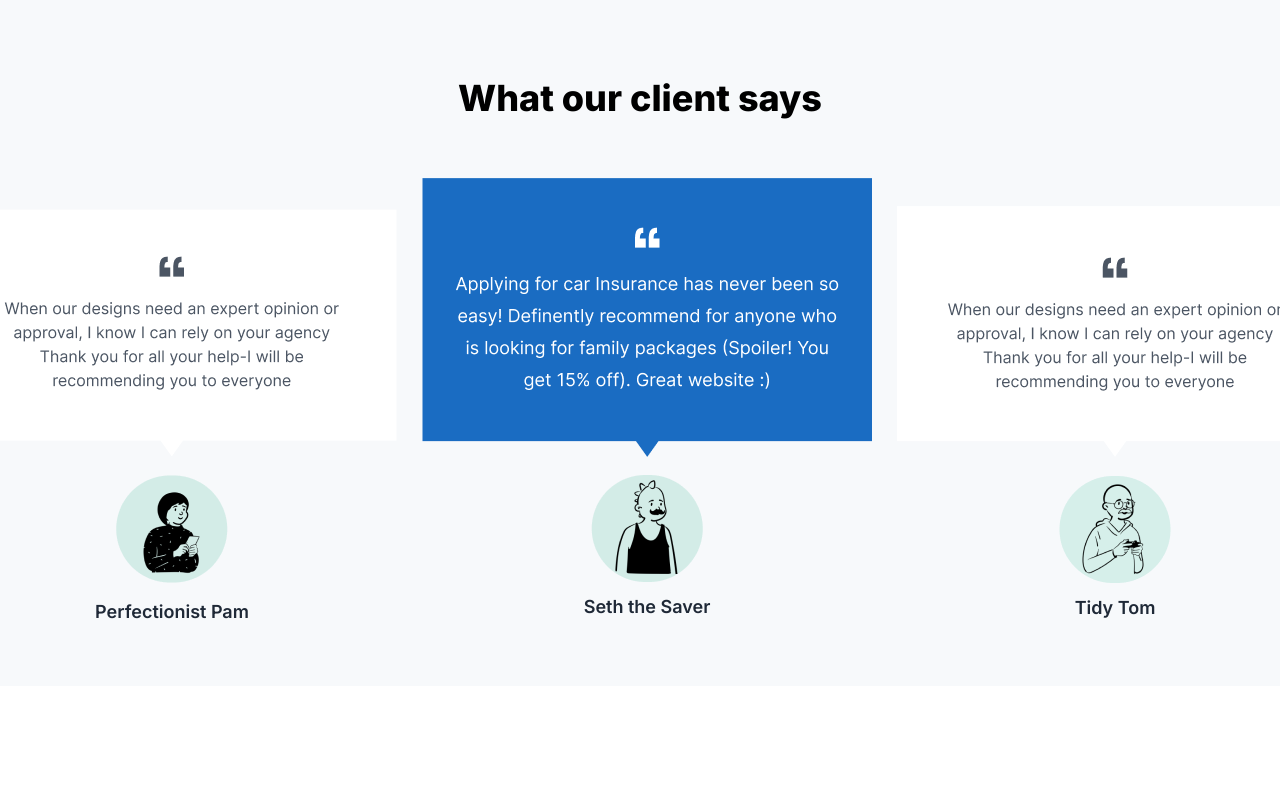
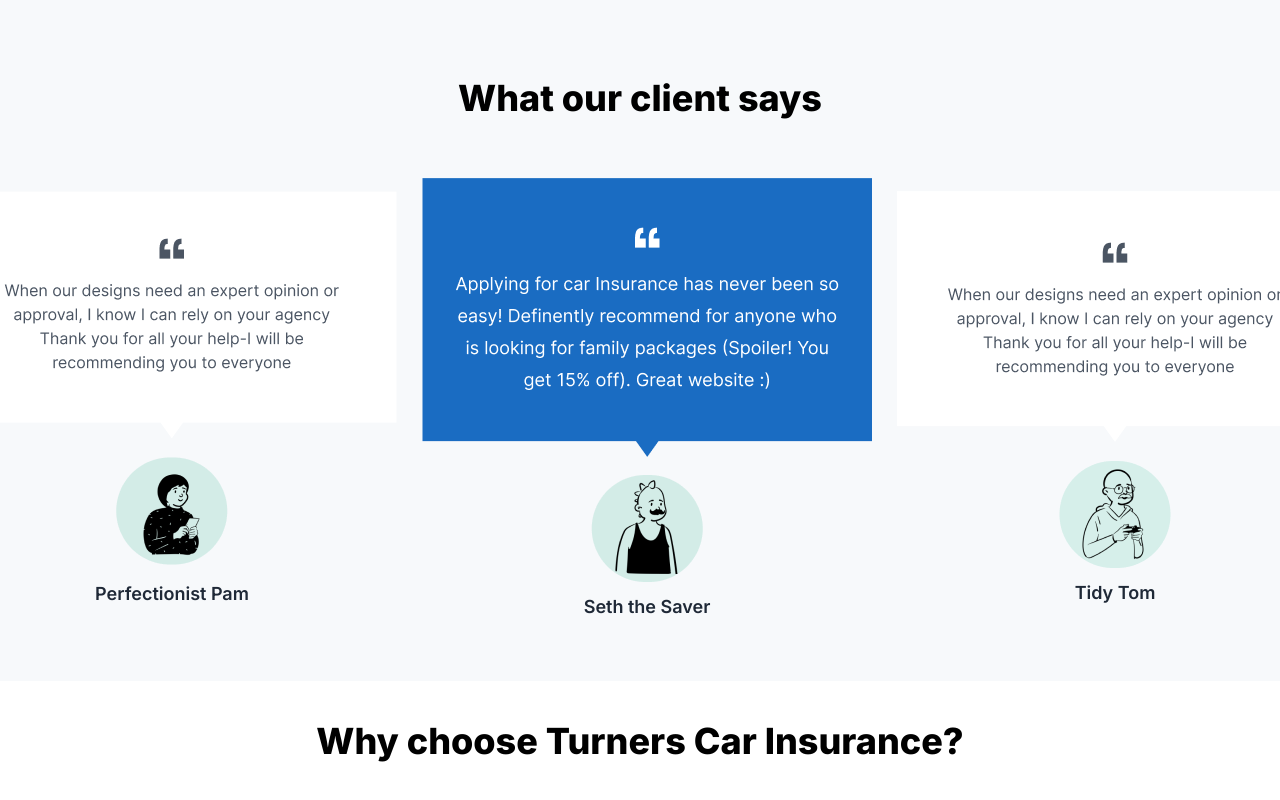
Before and after one commit to SewinaCode/mission5-dream-team, a React (Create React App) app: page / in a window 1280 px wide. Shown: the part 4507-5307 px from the top of the page. Before the commit the page ends 5193 px from the top, so only its background shows below. Built offline with nearby package versions, Linux system fonts and the light colour scheme.

Commit message:
choose turners section

```diff
--- a/src/pages/HomePage.js
+++ b/src/pages/HomePage.js
@@ -4,6 +4,7 @@
 import MainNav from "../sections/mainNav";
 import Policies from "../sections/policy-sec";
 import TestimonySection from "../sections/testimonies";
+import { WhyChooseT } from "../sections/why-choose-t";
 
 export default function Home() {
   return (
@@ -14,6 +15,7 @@
       <Policies />
       <FAQ />
       <TestimonySection />
+      <WhyChooseT />
     </>
   );
 }
--- a/src/sections/testimonies.js
+++ b/src/sections/testimonies.js
@@ -40,7 +40,8 @@
         />
         <section className="padding-top-bottom" />
       </div>
-      <div className="general-baseline">
+      <div className="can-help-align">
+        {" "}
         <img
           onClick={handleClick}
           className="add-padding pointer"
--- /dev/null
+++ b/src/sections/why-choose-t.js
@@ -0,0 +1,22 @@
+import React from "react";
+import "../components/sec-heading.css";
+import "../components/card-comp.css";
+
+//importing components variants
+import { WhiteBG } from "../components/variants-comp/comp-variants";
+import { HeadingTxt } from "../components/sec-heading";
+import { DarkBlackText } from "../components/variants-comp/comp-variants";
+
+function WhyChooseT() {
+  return (
+    <div className="general-padding" style={WhiteBG}>
+      <HeadingTxt
+        className="section-header lg-weight xlg-font-header med-height"
+        variant={DarkBlackText}
+        text="Why choose Turners Car Insurance?"
+      />
+    </div>
+  );
+}
+
+export { WhyChooseT };
```
